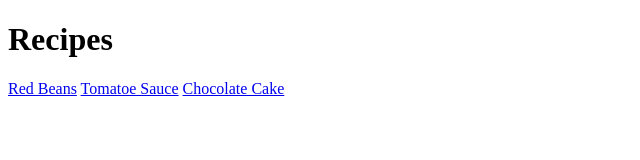
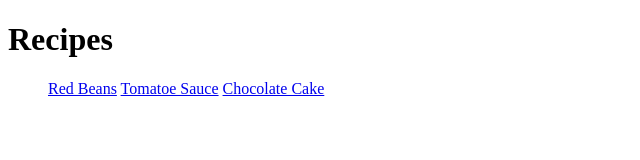
Before and after one commit to MicaelaBerrutti/odin-recipes, a plain HTML site: page index.html in a window 1280 px wide. Shown: the whole page, without its empty margins (0-640 px from the left). Drawn offline with Linux system fonts and the light colour scheme.

Commit message:
Add list format to links

```diff
--- a/index.html
+++ b/index.html
@@ -8,8 +8,10 @@
 </head>
 <body>
     <h1> Recipes</h1>
-    <a href="/recipes/red-beans.html">Red Beans</a>
-    <a href="/recipes/tomatoes-sauce.html">Tomatoe Sauce</a>
-    <a href="/recipes/chocolate-cake.html">Chocolate Cake</a>
+    <ul>
+        <il><a href="/recipes/red-beans.html">Red Beans</a></il>
+        <il><a href="/recipes/tomatoes-sauce.html">Tomatoe Sauce</a></il>
+        <il><a href="/recipes/chocolate-cake.html">Chocolate Cake</a></il>
+    </ul>
 </body>
 </html>
```
